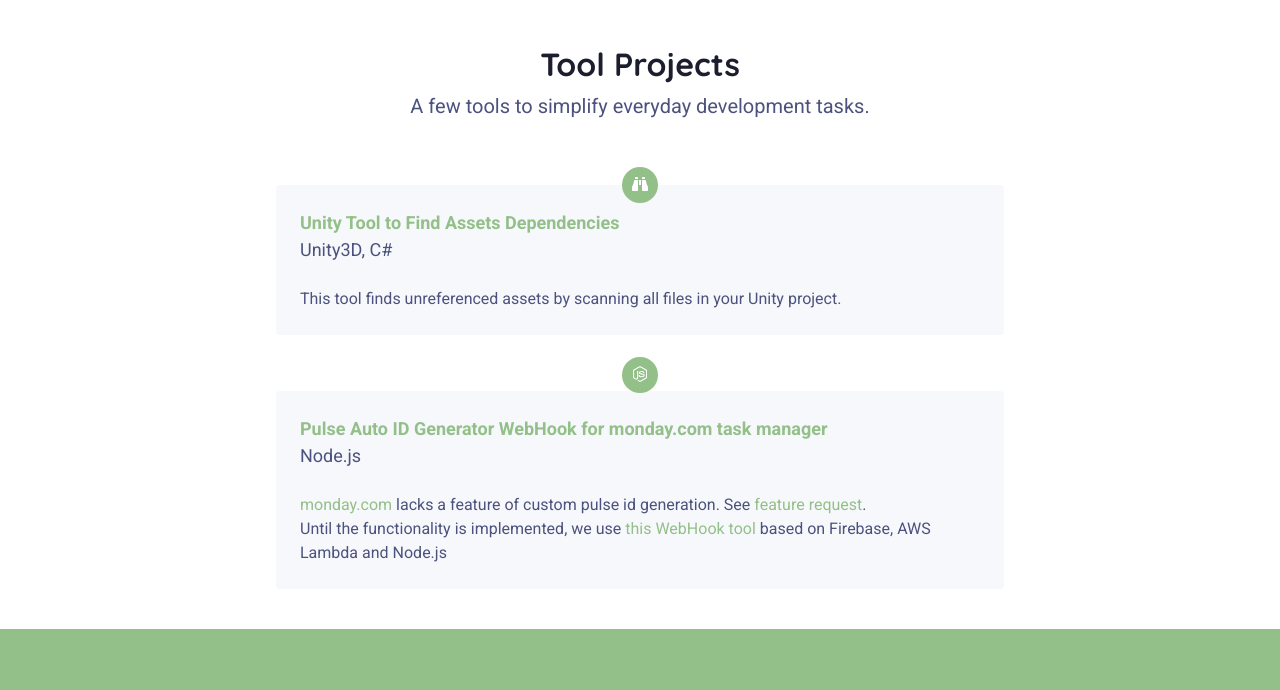
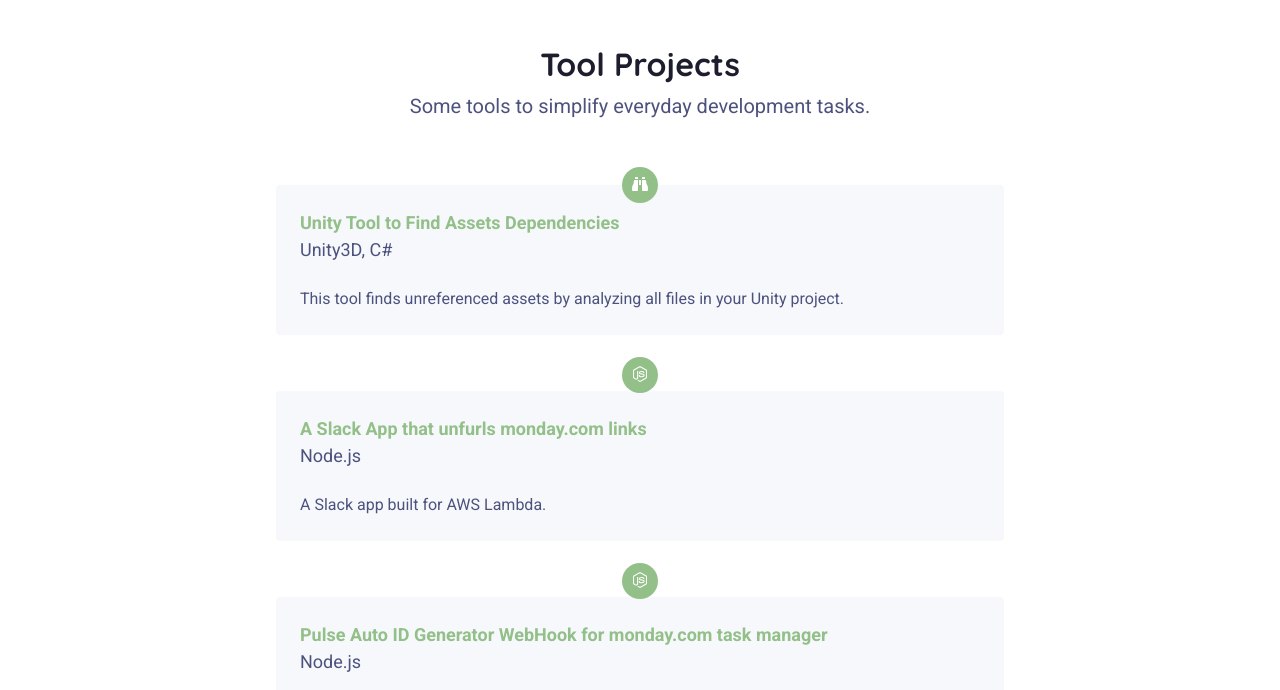
Before and after one commit to AlexeyPerov/AlexeyPerov.github.io, a plain HTML site: page index.html in a window 1280 px wide. Shown: the part 1393-2083 px from the top of the page. Drawn offline with Linux system fonts and the light colour scheme.

Commit message:
Unfurl project added

```diff
--- a/index.html
+++ b/index.html
@@ -29,7 +29,7 @@
 
     <section id="samples-section" class="samples-section theme-bg-light-gradient">
 	    <div class="container py-5">
-		    <h2 class="section-heading text-center mb-3">Here is the summary of my Github account</h2>
+		    <h2 class="section-heading text-center mb-3">Summary of my Github account</h2>
 		    <div class="section-intro single-col-max mx-auto text-center mb-5">Apps here are mostly related to .NET, Unity, Node.js, and Flutter. Feel free to use them, report issues, and contribute. All projects are of <a class="theme-link" href="https://opensource.org/licenses/MIT">MIT</a> or <a class="theme-link" href="https://opensource.org/licenses/BSD-3-Clause">BSD-3-Clause</a> licenses.</div>
 		    <div class="row text-center">
 
@@ -143,7 +143,7 @@
     <section id="tools-section" class="tools-section">
 	    <div class="container">
 		    <h2 class="section-heading text-center">Tool Projects</h2>
-		    <div class="section-intro text-center single-col-max mx-auto mb-5">A few tools to simplify everyday development tasks.</div>
+		    <div class="section-intro text-center single-col-max mx-auto mb-5">Some tools to simplify everyday development tasks.</div>
 		    <div class="row justify-content-center">
 			    <div class="item col-12 col-lg-8 p-3 mb-4">
 				    <div class="item-inner theme-bg-light rounded p-4">
@@ -153,11 +153,23 @@
 								<div class="source-name">Unity3D, C#</div>
 						    </div>
 				        </div>
-						<div class="item-desc"></br>This tool finds unreferenced assets by scanning all files in your Unity project.</br>
+						<div class="item-desc"></br>This tool finds unreferenced assets by analyzing all files in your Unity project.</br>
 						</div>
 				        <div class="icon-holder"><i class="fa fa-binoculars"></i></div>
 				    </div>
 			    </div>
+				<div class="item col-12 col-lg-8 p-3 mb-4">
+					<div class="item-inner theme-bg-light rounded p-4">
+						<div class="source media flex-column flex-md-row align-items-center">
+							<div class="source-info media-body text-center text-md-left">
+								<div class="source-title"><a href="https://github.com/AlexeyPerov/monday_slack_unfurl"><b>A Slack App that unfurls monday.com links</b></a></div>
+								<div class="source-name">Node.js</div>
+							</div>
+						</div>
+						<div class="item-desc"></div></br>A Slack app built for AWS Lambda.</br>
+					</div>
+					<div class="icon-holder"><i class="fab fa-node-js"></i></div>
+				</div>
 			    <div class="item col-12 col-lg-8 p-3 mb-4">
 				    <div class="item-inner theme-bg-light rounded p-4">
 				        <div class="source media flex-column flex-md-row align-items-center">
```
